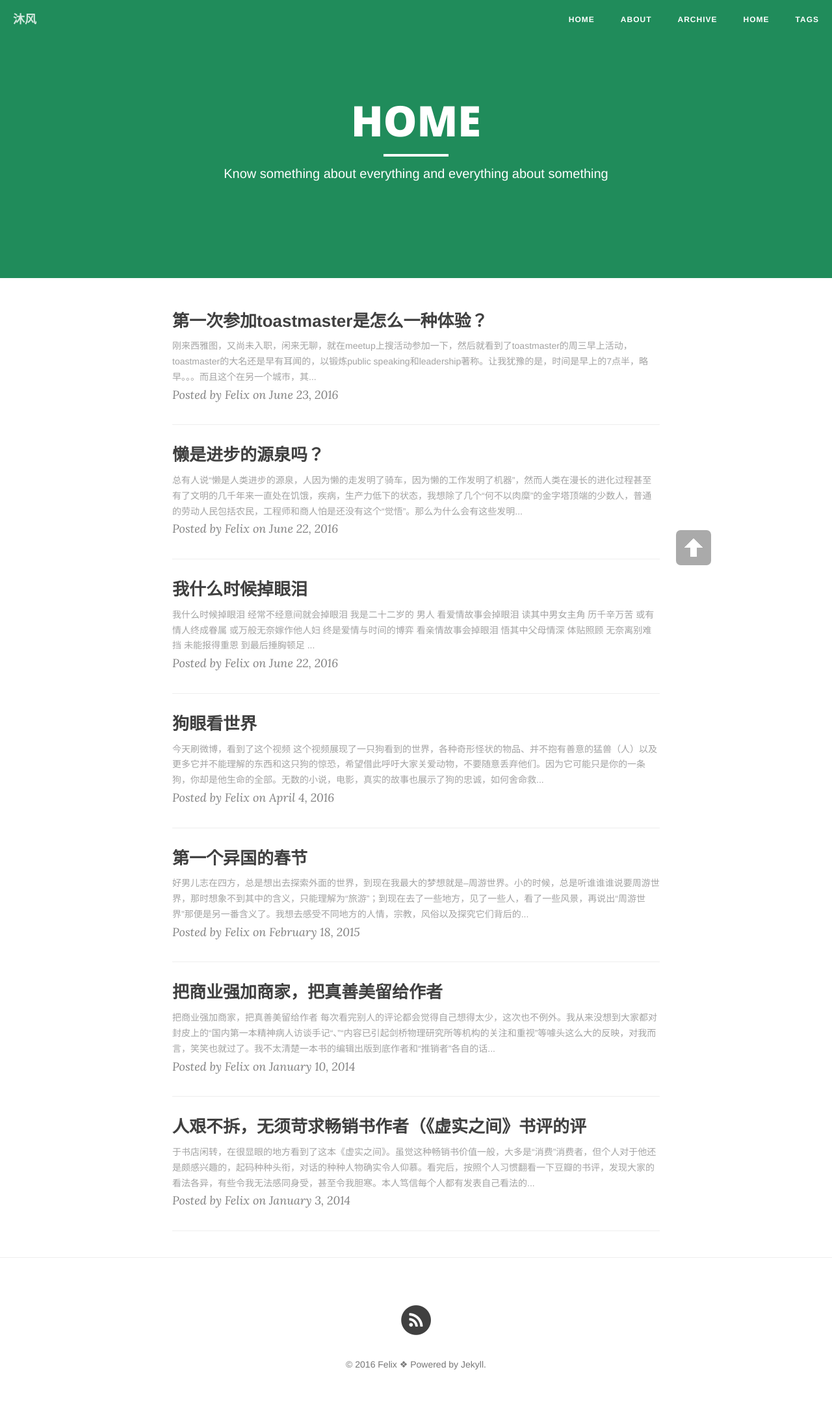
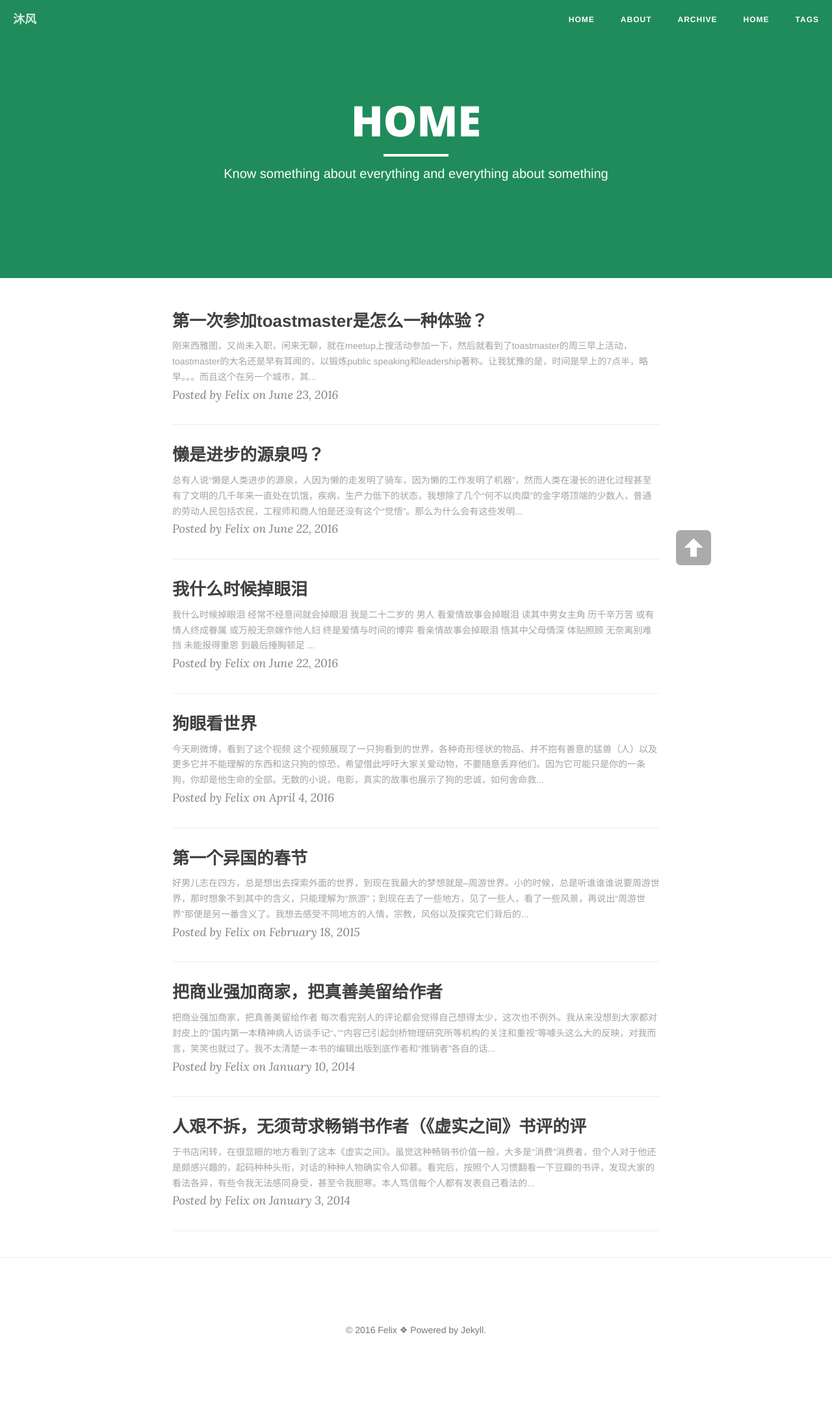
Before and after one commit to FelixLou/felixlou.github.io, a Jekyll site: the page built from index.html, in a window 1280 px wide. Shown: the whole page at 65% size. Built offline with Jekyll 4.4.1, drawn with Linux system fonts in a browser that asks for light colours; nearby versions of some CDN libraries; the list of posts is cut into pages by our own code; after the commit the page ends 2125 px from its top, so only the background shows below that.

Commit message:
remove footer

```diff
--- a/_includes/footer.html
+++ b/_includes/footer.html
@@ -3,88 +3,6 @@
     <div class="container">
         <div class="row">
             <div class="col-lg-8 col-lg-offset-2 col-md-10 col-md-offset-1">
-                <ul class="list-inline text-center">
-                    <!-- kill the Facebook and Weibo -->
-                    <li>
-                        <a href="{{ "/feed.xml" | prepend: site.baseurl }}">
-                            <span class="fa-stack fa-lg">
-                                <i class="fa fa-circle fa-stack-2x"></i>
-                                <i class="fa fa-rss fa-stack-1x fa-inverse"></i>
-                            </span>
-                        </a>
-                    </li>
-                    {% if site.twitter_username %}
-                    <li>
-                        <a href="https://twitter.com/{{ site.twitter_username }}">
-                            <span class="fa-stack fa-lg">
-                                <i class="fa fa-circle fa-stack-2x"></i>
-                                <i class="fa fa-twitter fa-stack-1x fa-inverse"></i>
-                            </span>
-                        </a>
-                    </li>
-                    {% endif %}
-
-                    {% if site.github_username %}
-                    <li>
-                        <a href="https://github.com/{{ site.github_username }}">
-                            <span class="fa-stack fa-lg">
-                                <i class="fa fa-circle fa-stack-2x"></i>
-                                <i class="fa fa-github fa-stack-1x fa-inverse"></i>
-                            </span>
-                        </a>
-                    </li>
-                    {% endif %}
-
-                    <!--
-                    {% if site.douban_username %}
-                    <li>
-                        <a href="http://www.douban.com/people/{{ site.douban_username }}">
-                            <span class="fa-stack fa-lg">
-                                <i class="fa fa-circle fa-stack-2x"></i>
-                                <i class="fa fa-douban fa-stack-1x fa-inverse"></i>
-                            </span>
-                        </a>
-                    </li>
-                    {% endif %}
-                    -->
-
-                    <!--
-                    {% if site.facebook_username %}
-                    <li>
-                        <a href="https://www.facebook.com/{{ site.facebook_username }}">
-                            <span class="fa-stack fa-lg">
-                                <i class="fa fa-circle fa-stack-2x"></i>
-                                <i class="fa fa-facebook fa-stack-1x fa-inverse"></i>
-                            </span>
-                        </a>
-                    </li>
-                    {% endif %}
-                    -->
-
-                    {% if site.zhihu_username %}
-                    <li>
-                        <a target="_blank" href="https://www.zhihu.com/people/{{ site.zhihu_username }}">
-                            <span class="fa-stack fa-lg">
-                                <i class="fa fa-circle fa-stack-2x"></i>
-                                <i class="fa  fa-stack-1x fa-inverse">知</i>
-                            </span>
-                        </a>
-                    </li>
-                    {% endif %}
-                    <!--
-                    {% if site.weibo_username %}
-                    <li>
-                        <a target="_blank" href="http://weibo.com/{{ site.weibo_username }}">
-                            <span class="fa-stack fa-lg">
-                                <i class="fa fa-circle fa-stack-2x"></i>
-                                <i class="fa fa-weibo fa-stack-1x fa-inverse"></i>
-                            </span>
-                        </a>
-                    </li>
-                    {% endif %}
-                    -->
-
-                </ul>
                 <p class="copyright text-muted">
                 &copy; {{ site.time | date: '%Y' }} {{ site.owner.name }} ❖ Powered by Jekyll.
                 </p>
```
Also changed, not shown: README.md.
